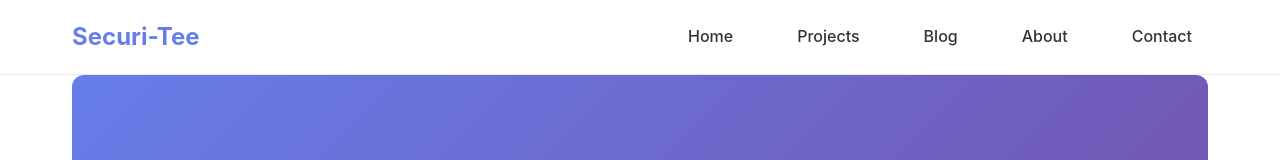
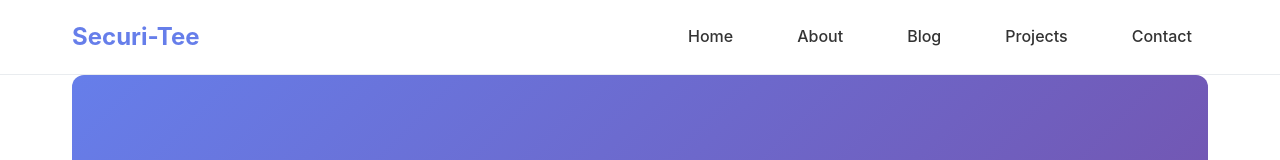
Before and after one commit to amtakeuchi/barebones-tinacms, a Next.js app: page / in a window 1280 px wide. Shown: the top 160 px of the page. Built offline with nearby package versions, Linux system fonts and the light colour scheme.

Commit message:
Update layout.tsx

```diff
--- a/app/layout.tsx
+++ b/app/layout.tsx
@@ -24,9 +24,9 @@ export default function RootLayout({
 
               <div className="nav-links">
                 <Link href="/" className="nav-link">Home</Link>
+                <Link href="/about" className="nav-link">About</Link>
+                <Link href="/blog" className="nav-link">Blog</Link>
                 <Link href="/projects" className="nav-link">Projects</Link>
-                <Link href="/blog" className="nav-link">Blog</Link>
-                <Link href="/about" className="nav-link">About</Link>
                 <Link href="/contact" className="nav-link">Contact</Link>
               </div>
             </nav>
```
